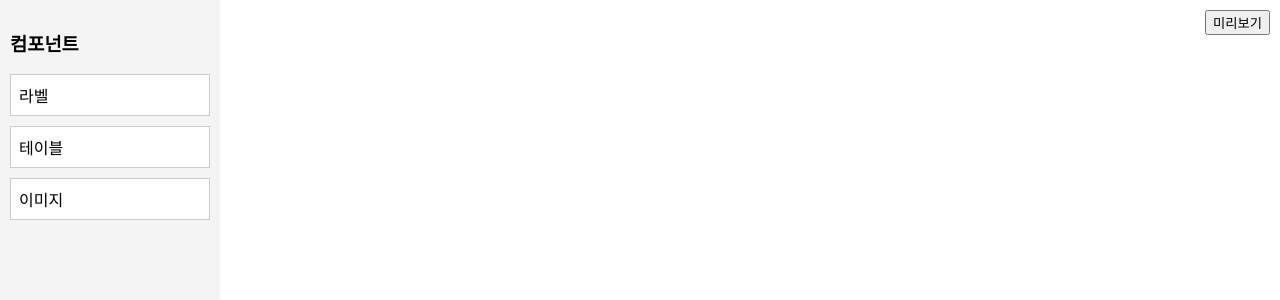
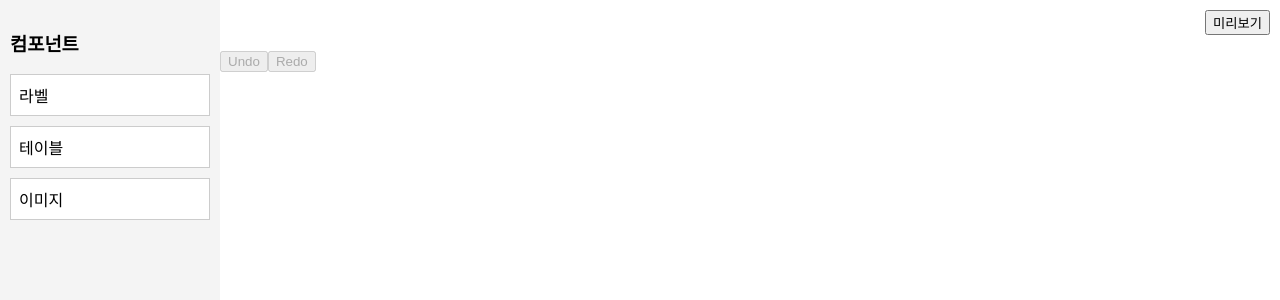
Before and after one commit to freeface06/report-builder, a React (Create React App) app: page / in a window 1280 px wide. Shown: the top 300 px of the page. Built offline with nearby package versions, Linux system fonts and the light colour scheme.

Commit message:
feat: add toolbar, merge cells and undo support

```diff
--- a/src/App.tsx
+++ b/src/App.tsx
@@ -1,4 +1,4 @@
-import React, { useState } from 'react';
+import React from 'react';
 import { DndProvider } from 'react-dnd';
 import { HTML5Backend } from 'react-dnd-html5-backend';
 
@@ -6,6 +6,7 @@ import { HTML5Backend } from 'react-dnd-html5-backend';
 import Sidebar from './components/Sidebar';
 import Canvas from './components/Canvas';
 import Preview from './components/Preview';
+import useUndo from './useUndo';
 
 export interface ReportComponent {
   id: number;
@@ -25,6 +26,10 @@ export interface ReportComponent {
    */
   cellSizes?: { width: number; height: number }[][];
   /**
+   * Cell spans for merged cells when type === 'table'.
+   */
+  cellSpans?: { rowspan: number; colspan: number }[][];
+  /**
    * Style for label or table text.
    */
   style?: {
@@ -39,8 +44,15 @@ export interface ReportComponent {
 }
 
 function App() {
-  const [components, setComponents] = useState<ReportComponent[]>([]);
-  const [preview, setPreview] = useState(false);
+  const {
+    state: components,
+    set: setComponents,
+    undo,
+    redo,
+    canUndo,
+    canRedo,
+  } = useUndo<ReportComponent[]>([]);
+  const [preview, setPreview] = React.useState(false);
 
   return (
     <DndProvider backend={HTML5Backend}>
@@ -49,7 +61,14 @@ function App() {
       ) : (
         <div style={{ display: 'flex', height: '100vh', position: 'relative' }}>
           <Sidebar />
-          <Canvas components={components} setComponents={setComponents} />
+          <Canvas
+            components={components}
+            setComponents={setComponents}
+            undo={undo}
+            redo={redo}
+            canUndo={canUndo}
+            canRedo={canRedo}
+          />
           <button
             onClick={() => setPreview(true)}
             style={{ position: 'absolute', top: 10, right: 10 }}
--- a/src/components/Canvas.tsx
+++ b/src/components/Canvas.tsx
@@ -7,9 +7,13 @@ import TopToolbar from './TopToolbar';
 interface Props {
     components: ReportComponent[];
     setComponents: React.Dispatch<React.SetStateAction<ReportComponent[]>>;
+    undo: () => void;
+    redo: () => void;
+    canUndo: boolean;
+    canRedo: boolean;
 }
 
-function Canvas({ components, setComponents }: Props) {
+function Canvas({ components, setComponents, undo, redo, canUndo, canRedo }: Props) {
     const [editingId, setEditingId] = useState<number | null>(null);
     const [editingCell, setEditingCell] = useState<{ id: number; row: number; col: number } | null>(null);
     const [editText, setEditText] = useState('');
@@ -23,6 +27,13 @@ function Canvas({ components, setComponents }: Props) {
         startY: number;
         startW: number;
         startH: number;
+    } | null>(null);
+    const [contextCell, setContextCell] = useState<{
+        id: number;
+        row: number;
+        col: number;
+        x: number;
+        y: number;
     } | null>(null);
 
     React.useEffect(() => {
@@ -61,6 +72,14 @@ function Canvas({ components, setComponents }: Props) {
         };
     }, [resizing, setComponents]);
 
+    React.useEffect(() => {
+        const hide = () => setContextCell(null);
+        document.addEventListener('click', hide);
+        return () => {
+            document.removeEventListener('click', hide);
+        };
+    }, []);
+
     const divRef = React.useRef<HTMLDivElement>(null);
     const [{ }, dropRef] = useDrop({
         accept: 'COMPONENT',
@@ -74,10 +93,38 @@ function Canvas({ components, setComponents }: Props) {
                 x: offset.x - 220,
                 y: offset.y - 20,
                 text: item.type === 'label' ? '새 라벨' : '',
-                tableData: item.type === 'table' ? [['']] : undefined,
+                tableData:
+                    item.type === 'table'
+                        ? [
+                              ['', ''],
+                              ['', ''],
+                          ]
+                        : undefined,
                 cellSizes:
                     item.type === 'table'
-                        ? [[{ width: 100, height: 24 }]]
+                        ? [
+                              [
+                                  { width: 100, height: 24 },
+                                  { width: 100, height: 24 },
+                              ],
+                              [
+                                  { width: 100, height: 24 },
+                                  { width: 100, height: 24 },
+                              ],
+                          ]
+                        : undefined,
+                cellSpans:
+                    item.type === 'table'
+                        ? [
+                              [
+                                  { rowspan: 1, colspan: 1 },
+                                  { rowspan: 1, colspan: 1 },
+                              ],
+                              [
+                                  { rowspan: 1, colspan: 1 },
+                                  { rowspan: 1, colspan: 1 },
+                              ],
+                          ]
                         : undefined,
                 width: item.type === 'table' ? 200 : undefined,
                 height: item.type === 'table' ? 100 : undefined,
@@ -154,6 +201,10 @@ function Canvas({ components, setComponents }: Props) {
                                 height: 24,
                             }),
                         ],
+                        cellSpans: [
+                            ...(comp.cellSpans || []),
+                            Array(comp.cellSpans?.[0]?.length || 1).fill({ rowspan: 1, colspan: 1 }),
+                        ],
                     }
                     : comp
             )
@@ -171,9 +222,51 @@ function Canvas({ components, setComponents }: Props) {
                             ...row,
                             { width: 100, height: 24 },
                         ]),
+                        cellSpans: comp.cellSpans?.map((row) => [
+                            ...row,
+                            { rowspan: 1, colspan: 1 },
+                        ]),
                     }
                     : comp
             )
+        );
+    };
+
+    const mergeRight = (id: number, row: number, col: number) => {
+        setComponents((prev) =>
+            prev.map((comp) => {
+                if (comp.id !== id) return comp;
+                if (!comp.cellSpans) return comp;
+                if (col >= (comp.tableData?.[row].length || 0) - 1) return comp;
+                if (comp.cellSpans[row][col + 1].colspan === 0) return comp;
+                const spans = comp.cellSpans.map((r) => r.map((c) => ({ ...c })));
+                const sizes = comp.cellSizes?.map((r) => r.map((c) => ({ ...c }))) || [];
+                spans[row][col].colspan += spans[row][col + 1].colspan;
+                spans[row][col + 1] = { rowspan: 0, colspan: 0 };
+                if (sizes[row]) {
+                    sizes[row][col].width += sizes[row][col + 1].width;
+                }
+                return { ...comp, cellSpans: spans, cellSizes: sizes };
+            })
+        );
+    };
+
+    const mergeDown = (id: number, row: number, col: number) => {
+        setComponents((prev) =>
+            prev.map((comp) => {
+                if (comp.id !== id) return comp;
+                if (!comp.cellSpans) return comp;
+                if (row >= (comp.tableData?.length || 0) - 1) return comp;
+                if (comp.cellSpans[row + 1][col].rowspan === 0) return comp;
+                const spans = comp.cellSpans.map((r) => r.map((c) => ({ ...c })));
+                const sizes = comp.cellSizes?.map((r) => r.map((c) => ({ ...c }))) || [];
+                spans[row][col].rowspan += spans[row + 1][col].rowspan;
+                spans[row + 1][col] = { rowspan: 0, colspan: 0 };
+                if (sizes[row]) {
+                    sizes[row][col].height += sizes[row + 1][col].height;
+                }
+                return { ...comp, cellSpans: spans, cellSizes: sizes };
+            })
         );
     };
 
@@ -186,12 +279,16 @@ function Canvas({ components, setComponents }: Props) {
     const selectedComponent = components.find((c) => c.id === selectedId);
 
     return (
-        <div ref={divRef} style={{ flex: 1, background: 'white', position: 'relative' }}>
+        <div ref={divRef} style={{ flex: 1, background: 'white', position: 'relative', paddingTop: 50 }}>
             <TopToolbar
                 component={selectedComponent}
                 updateStyle={(style) => {
                     if (selectedId) updateStyle(selectedId, style);
                 }}
+                undo={undo}
+                redo={redo}
+                canUndo={canUndo}
+                canRedo={canRedo}
             />
             {components.map((comp) => (
                 <Rnd
@@ -282,8 +379,11 @@ function Canvas({ components, setComponents }: Props) {
                                     {comp.tableData?.map((row, ri) => (
                                         <tr key={ri}>
                                             {row.map((cell, ci) => (
+                                                comp.cellSpans?.[ri]?.[ci]?.colspan === 0 || comp.cellSpans?.[ri]?.[ci]?.rowspan === 0 ? null : (
                                                 <td
                                                     key={ci}
+                                                    rowSpan={comp.cellSpans?.[ri]?.[ci]?.rowspan || 1}
+                                                    colSpan={comp.cellSpans?.[ri]?.[ci]?.colspan || 1}
                                                     style={{
                                                         border: '1px solid #ccc',
                                                         padding: 4,
@@ -292,6 +392,10 @@ function Canvas({ components, setComponents }: Props) {
                                                         height: comp.cellSizes?.[ri]?.[ci]?.height,
                                                     }}
                                                     onDoubleClick={() => handleCellDoubleClick(comp.id, ri, ci, cell)}
+                                                    onContextMenu={(e) => {
+                                                        e.preventDefault();
+                                                        setContextCell({ id: comp.id, row: ri, col: ci, x: e.clientX, y: e.clientY });
+                                                    }}
                                                 >
                                                     {editingCell && editingCell.id === comp.id && editingCell.row === ri && editingCell.col === ci ? (
                                                         <input
@@ -330,6 +434,7 @@ function Canvas({ components, setComponents }: Props) {
                                                         }}
                                                     />
                                                 </td>
+                                                )
                                             ))}
                                         </tr>
                                     ))}
@@ -386,6 +491,37 @@ function Canvas({ components, setComponents }: Props) {
                     </div>
                 </Rnd>
             ))}
+            {contextCell && (
+                <div
+                    style={{
+                        position: 'fixed',
+                        top: contextCell.y,
+                        left: contextCell.x,
+                        background: 'white',
+                        border: '1px solid #ccc',
+                        zIndex: 1000,
+                    }}
+                >
+                    <button
+                        onClick={() => {
+                            mergeRight(contextCell.id, contextCell.row, contextCell.col);
+                            setContextCell(null);
+                        }}
+                        style={{ display: 'block', width: '100%', padding: 4 }}
+                    >
+                        오른쪽 셀과 병합
+                    </button>
+                    <button
+                        onClick={() => {
+                            mergeDown(contextCell.id, contextCell.row, contextCell.col);
+                            setContextCell(null);
+                        }}
+                        style={{ display: 'block', width: '100%', padding: 4 }}
+                    >
+                        아래 셀과 병합
+                    </button>
+                </div>
+            )}
 
         </div>
     );
--- a/src/components/Preview.tsx
+++ b/src/components/Preview.tsx
@@ -51,12 +51,16 @@ function Preview({ components, onClose }: Props) {
                   {comp.tableData?.map((row, i) => (
                     <tr key={i}>
                       {row.map((cell, j) => (
+                        comp.cellSpans?.[i]?.[j]?.colspan === 0 || comp.cellSpans?.[i]?.[j]?.rowspan === 0 ? null : (
                         <td
                           key={j}
+                          rowSpan={comp.cellSpans?.[i]?.[j]?.rowspan || 1}
+                          colSpan={comp.cellSpans?.[i]?.[j]?.colspan || 1}
                           style={{ border: '1px solid #000', padding: 4 }}
                         >
                           {cell}
                         </td>
+                        )
                       ))}
                     </tr>
                   ))}
--- a/src/components/TopToolbar.tsx
+++ b/src/components/TopToolbar.tsx
@@ -4,13 +4,32 @@ import { ReportComponent } from '../App';
 interface Props {
   component?: ReportComponent;
   updateStyle: (style: Partial<ReportComponent['style']>) => void;
+  undo: () => void;
+  redo: () => void;
+  canUndo: boolean;
+  canRedo: boolean;
 }
 
-function TopToolbar({ component, updateStyle }: Props) {
-  if (!component) return null;
-  const style = component.style || {};
+function TopToolbar({ component, updateStyle, undo, redo, canUndo, canRedo }: Props) {
+  const style = component?.style || {};
   return (
-    <div className="fixed top-0 left-0 right-0 bg-white shadow flex items-center space-x-4 px-4 py-2 z-50">
+    <div className="fixed top-0 left-0 right-0 bg-gray-100 shadow flex items-center space-x-4 px-4 py-2 z-50">
+      <button
+        onClick={undo}
+        disabled={!canUndo}
+        className="border rounded px-2 py-1 text-sm disabled:opacity-50"
+      >
+        Undo
+      </button>
+      <button
+        onClick={redo}
+        disabled={!canRedo}
+        className="border rounded px-2 py-1 text-sm disabled:opacity-50"
+      >
+        Redo
+      </button>
+      {component && (
+        <>
           <div className="flex items-center space-x-1">
             <label className="text-sm">폰트 크기</label>
             <input
@@ -76,6 +95,8 @@ function TopToolbar({ component, updateStyle }: Props) {
               <span className="underline">U</span>
             </button>
           </div>
+        </>
+      )}
     </div>
   );
 }
--- /dev/null
+++ b/src/useUndo.ts
@@ -0,0 +1,35 @@
+import { useState } from 'react';
+
+export default function useUndo<T>(initial: T) {
+  const [state, setState] = useState<T>(initial);
+  const [past, setPast] = useState<T[]>([]);
+  const [future, setFuture] = useState<T[]>([]);
+
+  const set = (value: T | ((prev: T) => T)) => {
+    setPast((p) => [...p, state]);
+    setState((prev) => (typeof value === 'function' ? (value as any)(prev) : value));
+    setFuture([]);
+  };
+
+  const undo = () => {
+    setPast((p) => {
+      if (p.length === 0) return p;
+      const prev = p[p.length - 1];
+      setFuture((f) => [state, ...f]);
+      setState(prev);
+      return p.slice(0, -1);
+    });
+  };
+
+  const redo = () => {
+    setFuture((f) => {
+      if (f.length === 0) return f;
+      const next = f[0];
+      setPast((p) => [...p, state]);
+      setState(next);
+      return f.slice(1);
+    });
+  };
+
+  return { state, set, undo, redo, canUndo: past.length > 0, canRedo: future.length > 0 };
+}
```
Lines whose indentation alone changed are shown as unchanged.
